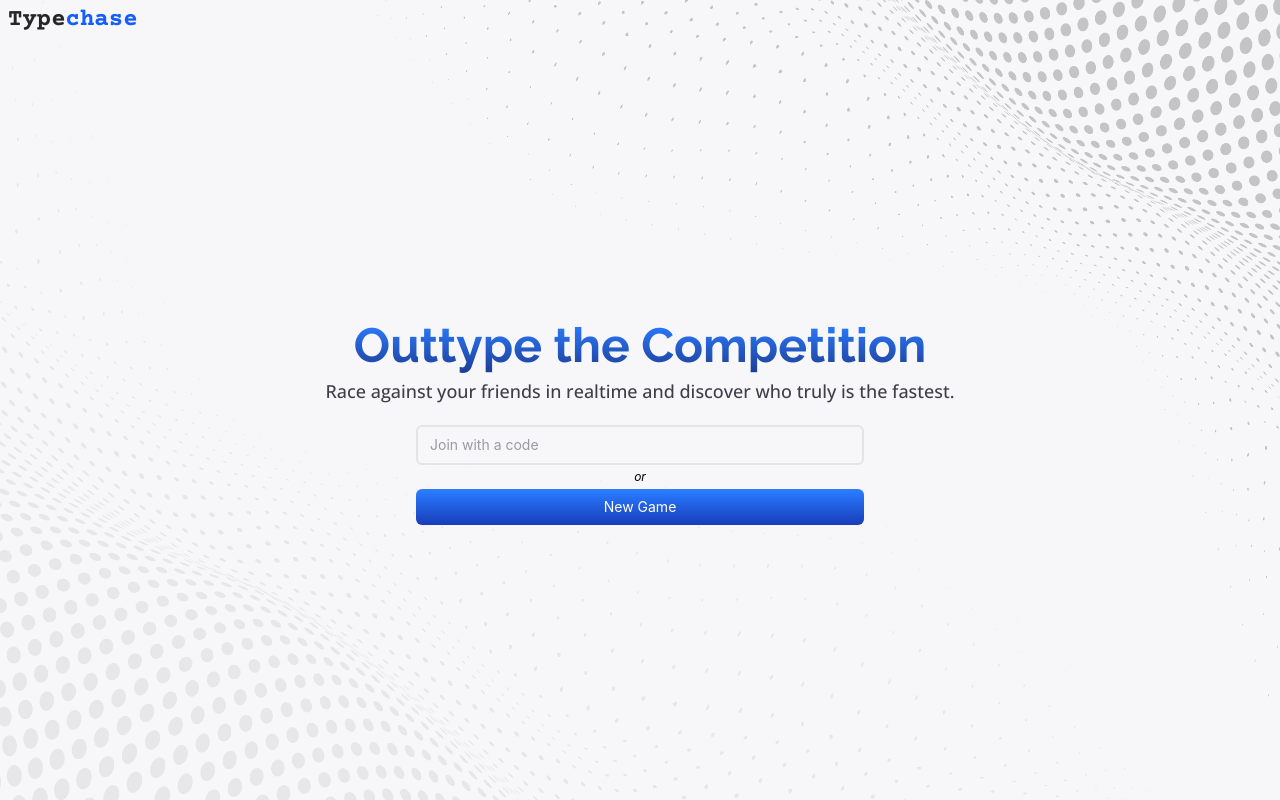
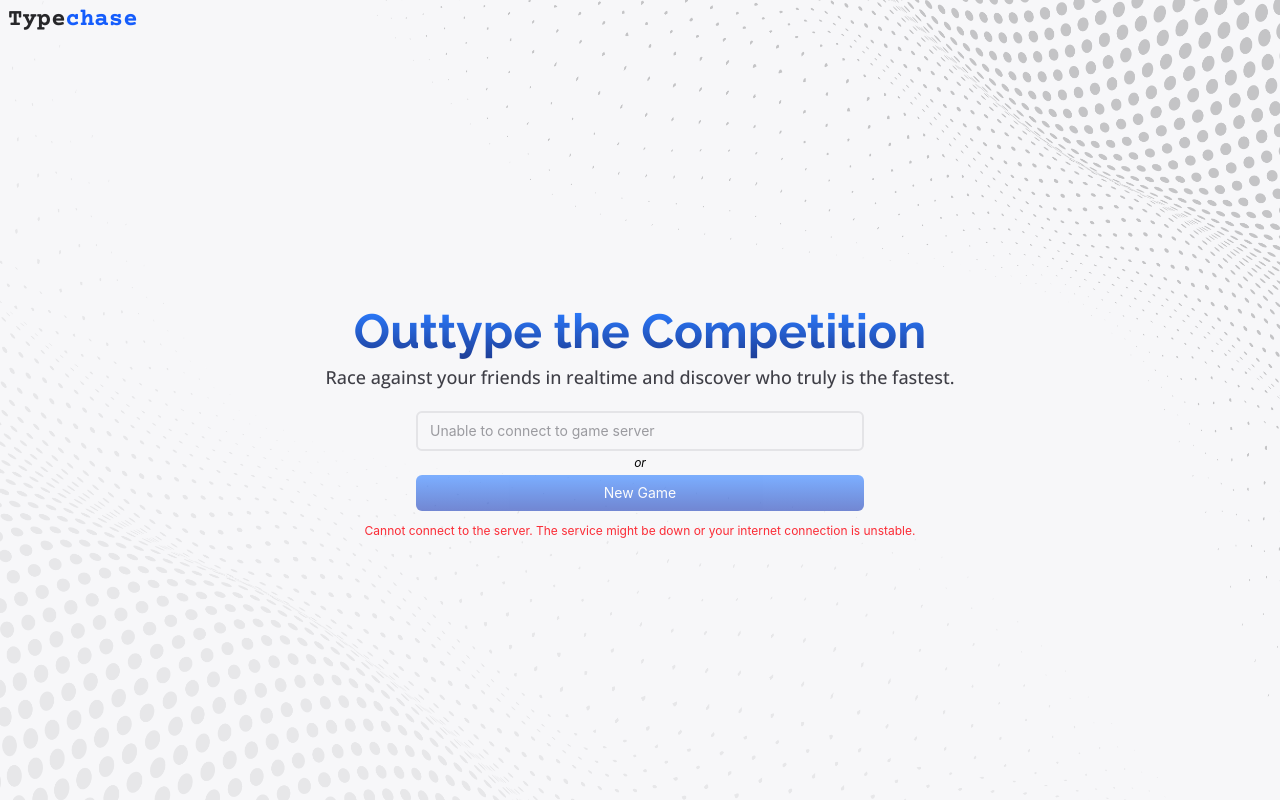
Before and after one commit to drvxksh/typechase, a React (Vite) app in the folder frontend/: page / in a window 1280 px wide. Built offline with nearby package versions, Linux system fonts and the light colour scheme; no server answers.

Commit message:
Add WebSocket connection management to frontend
Enhances WebSocketProvider with connection status tracking, adds
useInitialiseSocket hook, and updates UI to reflect connection state

```diff
--- a/frontend/src/AppRoutes.tsx
+++ b/frontend/src/AppRoutes.tsx
@@ -1,9 +1,14 @@
 import { Link, Route, Routes } from "react-router";
 import Landing from "./Pages/Landing";
 import { Toaster } from "sonner";
+import useInitialiseSocket from "./hooks/useInitialiseSocket";
+import { WebSocketProvider } from "./context/WebSocketContextProvider";
 
 export default function AppRoutes() {
+  const [socket, status] = useInitialiseSocket();
+
   return (
+    <WebSocketProvider websocket={socket} connectionStatus={status}>
       <main className="flex h-screen w-screen flex-col">
         <Toaster richColors={true} />
         <Navbar />
@@ -11,6 +16,7 @@ export default function AppRoutes() {
           <Route path="/" Component={Landing} />
         </Routes>
       </main>
+    </WebSocketProvider>
   );
 }
 
--- a/frontend/src/context/WebSocketContextProvider.tsx
+++ b/frontend/src/context/WebSocketContextProvider.tsx
@@ -1,14 +1,20 @@
 import { ReactNode } from "react";
 import { WebSocketContext } from "../hooks/useWebSocket";
+import { ConnectionStatus } from "../types";
 
 type ProviderProps = {
   websocket: WebSocket | null;
+  connectionStatus: ConnectionStatus;
   children: ReactNode;
 };
 
-export function WebSocketProvider({ websocket, children }: ProviderProps) {
+export function WebSocketProvider({
+  websocket,
+  connectionStatus,
+  children,
+}: ProviderProps) {
   return (
-    <WebSocketContext.Provider value={websocket}>
+    <WebSocketContext.Provider value={[websocket, connectionStatus]}>
       {children}
     </WebSocketContext.Provider>
   );
--- /dev/null
+++ b/frontend/src/hooks/useInitialiseSocket.tsx
@@ -0,0 +1,49 @@
+import { useEffect, useState } from "react";
+import { ConnectionStatus } from "../types";
+
+/**
+ * Custom hook to initialize and manage a WebSocket connection
+ *
+ * @returns {[WebSocket|null, ConnectionStatus]} The WebSocket instance if connected, null otherwise along with the connection status
+ */
+export default function useInitialiseSocket(): [
+  WebSocket | null,
+  ConnectionStatus,
+] {
+  const [socket, setSocket] = useState<WebSocket | null>(null);
+  const [status, setStatus] = useState<ConnectionStatus>("connecting");
+
+  useEffect(() => {
+    const newSocket = new WebSocket("ws://localhost:3000");
+    let connectionStatus: ConnectionStatus = "connecting";
+
+    const timeoutId = setTimeout(() => {
+      if (connectionStatus === "connecting") {
+        setStatus("failed");
+      }
+    }, 5000);
+
+    newSocket.onopen = () => {
+      setSocket(newSocket);
+      connectionStatus = "connected";
+      setStatus(connectionStatus);
+      clearTimeout(timeoutId);
+    };
+
+    newSocket.onerror = () => {
+      console.error("Could not connect to the server!");
+      connectionStatus = "failed";
+      setStatus(connectionStatus);
+      clearTimeout(timeoutId);
+    };
+
+    return () => {
+      clearTimeout(timeoutId);
+      if (newSocket) {
+        newSocket.close();
+      }
+    };
+  }, []);
+
+  return [socket, status];
+}
--- a/frontend/src/hooks/useWebSocket.tsx
+++ b/frontend/src/hooks/useWebSocket.tsx
@@ -1,6 +1,9 @@
 import { createContext, useContext } from "react";
+import { ConnectionStatus } from "../types";
 
-export const WebSocketContext = createContext<WebSocket | null>(null);
+export const WebSocketContext = createContext<
+  [WebSocket | null, ConnectionStatus]
+>([null, "connecting"]);
 
 export function useWebSocket() {
   return useContext(WebSocketContext);
--- a/frontend/src/main.tsx
+++ b/frontend/src/main.tsx
@@ -1,12 +1,12 @@
-import { StrictMode } from "react";
+// import { StrictMode } from "react";
 import { createRoot } from "react-dom/client";
 import AppRoutes from "./AppRoutes";
 import { BrowserRouter } from "react-router";
 
 createRoot(document.getElementById("root")!).render(
-  <StrictMode>
-    <BrowserRouter>
-      <AppRoutes />
-    </BrowserRouter>
-  </StrictMode>,
+  // <StrictMode>
+  <BrowserRouter>
+    <AppRoutes />
+  </BrowserRouter>,
+  // </StrictMode>,
 );
--- a/frontend/src/pages/landing.tsx
+++ b/frontend/src/pages/landing.tsx
@@ -1,6 +1,10 @@
+import { useWebSocket } from "../hooks/useWebSocket";
 import backgroundImage from "/hero_background.jpg?url";
 
 export default function Landing() {
+  const { 1: status } = useWebSocket();
+  const isConnected = status === "connected";
+
   return (
     <section className="flex h-full grow flex-col items-center justify-center px-4">
       <div className="absolute inset-0 -z-10">
@@ -21,14 +25,39 @@ export default function Landing() {
             <input
               type="text"
               name="gameId"
-              placeholder="Join with a code"
+              placeholder={
+                isConnected
+                  ? "Join with a code"
+                  : status === "failed"
+                    ? "Unable to connect to game server"
+                    : "Connecting..."
+              }
               className="w-full rounded-md border-2 border-zinc-200 px-3 py-2 text-xs text-zinc-700 transition-colors duration-200 focus:border-blue-600 focus:outline-none sm:text-sm"
+              disabled={!isConnected}
             />
           </form>
           <p className="text-center text-xs italic">or</p>
-          <button className="blue-gradient-btn w-[60vw] max-w-md cursor-pointer rounded-md px-3 py-2 text-xs text-white transition-transform duration-200 hover:scale-105 hover:shadow-lg sm:text-sm">
+          <button
+            className={`blue-gradient-btn w-[60vw] max-w-md rounded-md px-3 py-2 text-xs text-white transition-transform duration-200 ${
+              isConnected
+                ? "cursor-pointer hover:scale-105 hover:shadow-lg"
+                : "cursor-not-allowed opacity-60"
+            } sm:text-sm`}
+            disabled={!isConnected}
+          >
             New Game
           </button>
+          {status === "connecting" && (
+            <p className="mt-2 text-xs text-blue-500">
+              Connecting to server... Please wait.
+            </p>
+          )}
+          {status === "failed" && (
+            <p className="mt-2 text-xs text-red-500">
+              Cannot connect to the server. The service might be down or your
+              internet connection is unstable.
+            </p>
+          )}
         </div>
       </section>
     </section>
--- /dev/null
+++ b/frontend/src/types.ts
@@ -0,0 +1,4 @@
+/**
+ * WebSocket connection status
+ */
+export type ConnectionStatus = "connecting" | "connected" | "failed";
```
Lines whose indentation alone changed are shown as unchanged.
